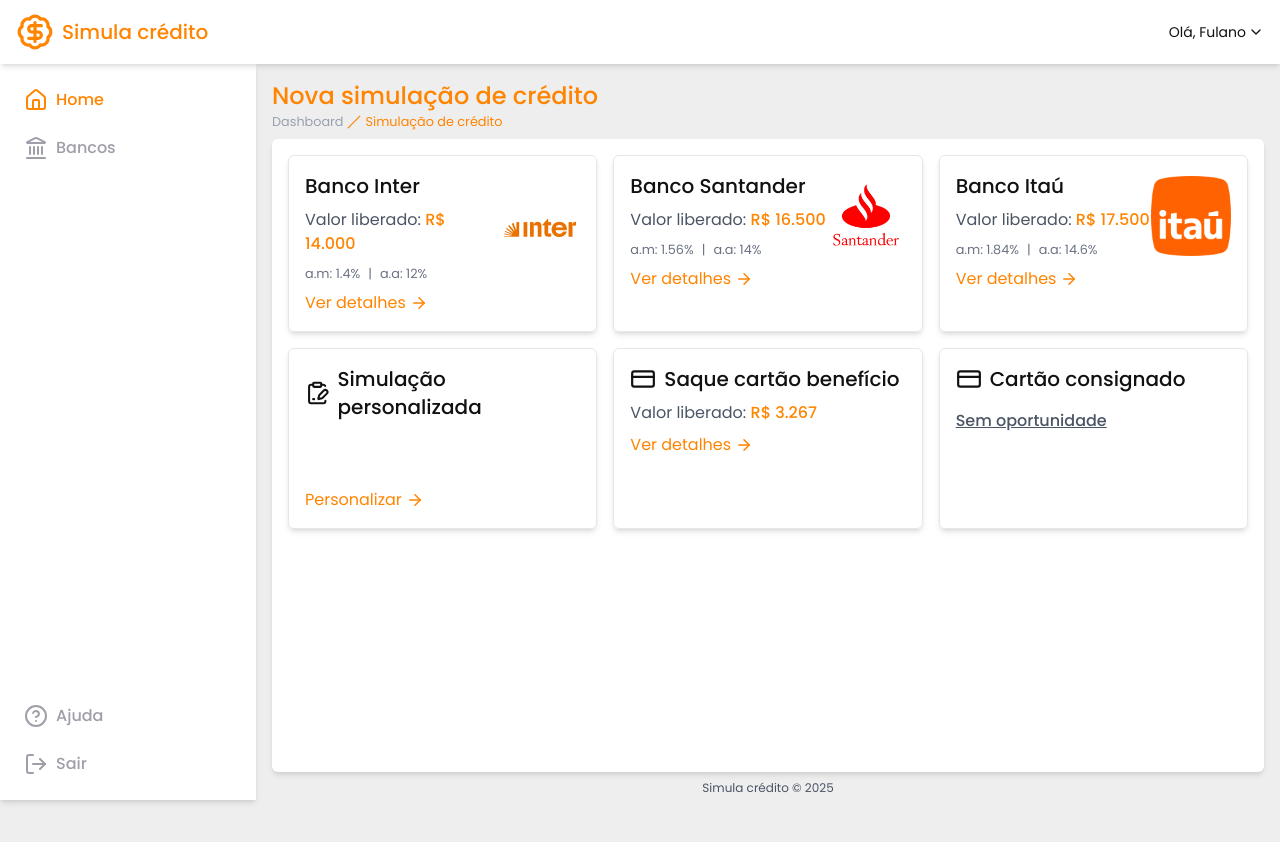
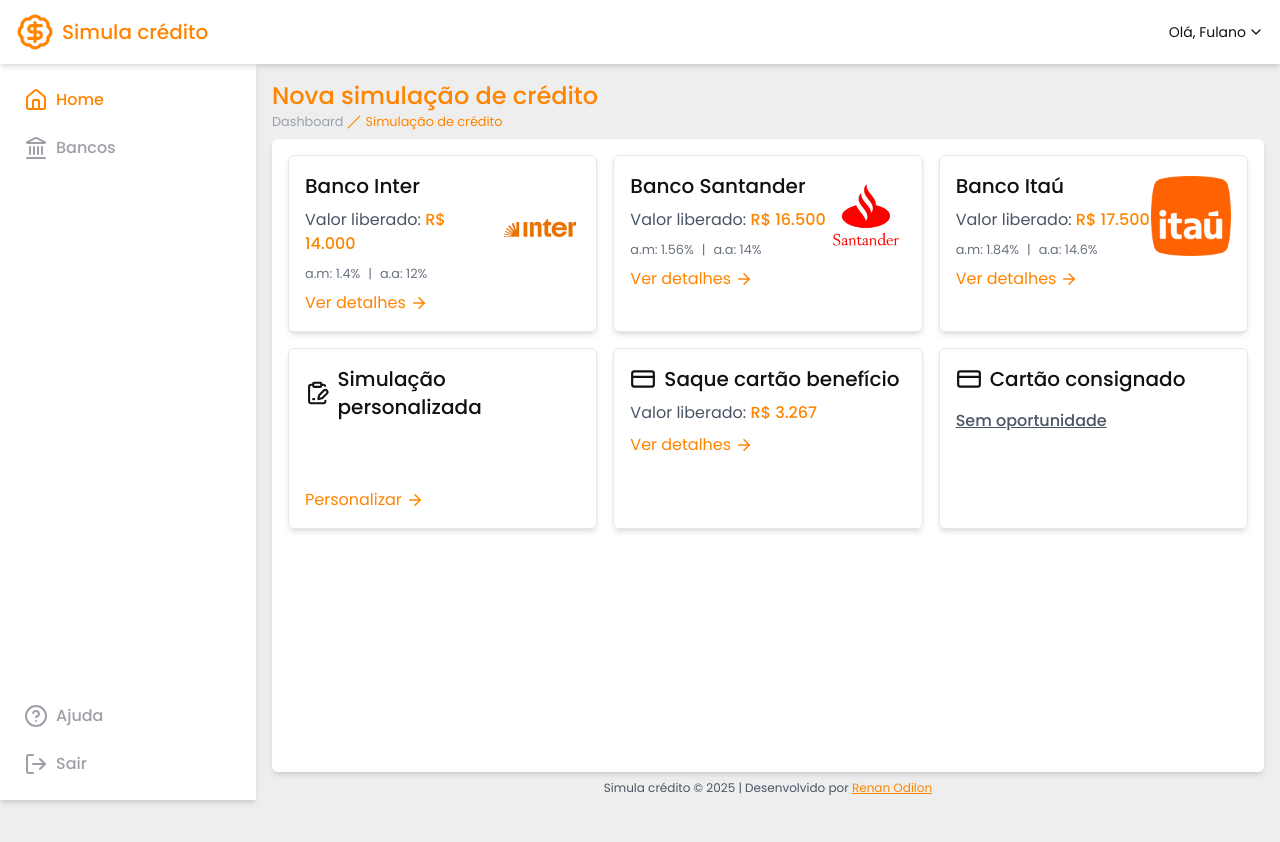
Before and after one commit to Renan94Dev/simula_credito_case, a Next.js app: page /dashboard in a window 1280 px wide. Built offline with nearby package versions, Linux system fonts and the light colour scheme.

Commit message:
feat: add developer attribution and link to footer

```diff
--- a/src/ui/footer/index.tsx
+++ b/src/ui/footer/index.tsx
@@ -1,7 +1,13 @@
 export const FooterContent = () => {
 	return (
 		<footer className="text-xs text-center text-gray-600">
-			Simula crédito &copy; {new Date().getFullYear()}
+			Simula crédito &copy; {new Date().getFullYear()} | Desenvolvido por{" "}
+			<a
+				href="https://www.linkedin.com/in/renan-odilon/"
+				className="text-primary underline"
+			>
+				Renan Odilon
+			</a>
 		</footer>
 	);
 };
```
